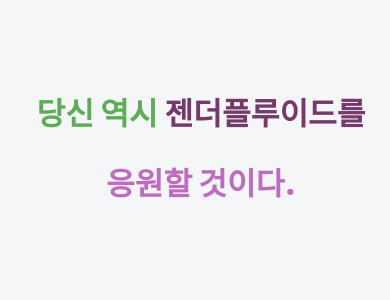
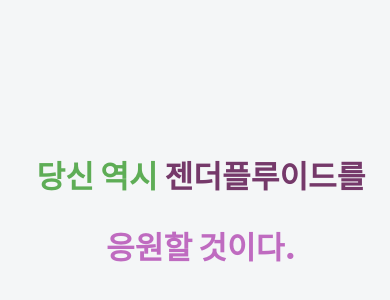
Before and after one commit to minumsa/sentence-generator, a Next.js app: page /possible-universe in a window 390 px wide. Shown: the part 158-458 px from the top of the page. Built offline with nearby package versions, Linux system fonts and the light colour scheme; a web font is replaced by a local one.

Commit message:
test30-div-1 width 수정

```diff
--- a/app/globals.css
+++ b/app/globals.css
@@ -15,13 +15,13 @@ html {
 }
 
 body {
-  /* background-color: #0e1111; */
-  /* background-color: black; */
-  /* background-color: white; */
-  background-color: #f4f6f7;
-
   height: 100%;
   width: 100%;
+
+  background-color: #f4f6f7;
+  /* background-color: white; */
+  /* background-color: black; */
+  /* background-color: #0e1111; */
 
   font-family: "Pretendard Variable", Pretendard, -apple-system,
     BlinkMacSystemFont, system-ui, Roboto, "Helvetica Neue", "Segoe UI",
@@ -43,13 +43,13 @@ body::-webkit-scrollbar {
   overflow: hidden;
   position: fixed;
 
-  /* width: 100vw; */
+  width: 100vw;
   height: 98vh;
 
   /* 상하좌우 정중앙 정렬하기 */
-  align-items: center;
   display: flex;
   justify-content: center;
+  align-items: center;
 
   font-family: "Pretendard Variable", Pretendard, -apple-system,
     BlinkMacSystemFont, system-ui, Roboto, "Helvetica Neue", "Segoe UI",
@@ -62,9 +62,9 @@ body::-webkit-scrollbar {
 }
 
 .test30-div-2 {
+  -webkit-user-select: none;
   -moz-user-select: none;
   -ms-user-select: none;
-  -webkit-user-select: none;
   user-select: none;
 
   cursor: pointer;
@@ -153,6 +153,11 @@ body::-webkit-scrollbar {
 }
 
 @media (max-width: 500px) {
+  body {
+    position: fixed;
+    overflow: hidden;
+  }
+
   .test30-div-1 {
     height: 80vh;
     width: 99vw;
@@ -161,4 +166,8 @@ body::-webkit-scrollbar {
   /* .test30-div-1::-webkit-scrollbar {
     display: none;
   } */
+
+  .test30-div-3-3 {
+    height: 0;
+  }
 }
```
